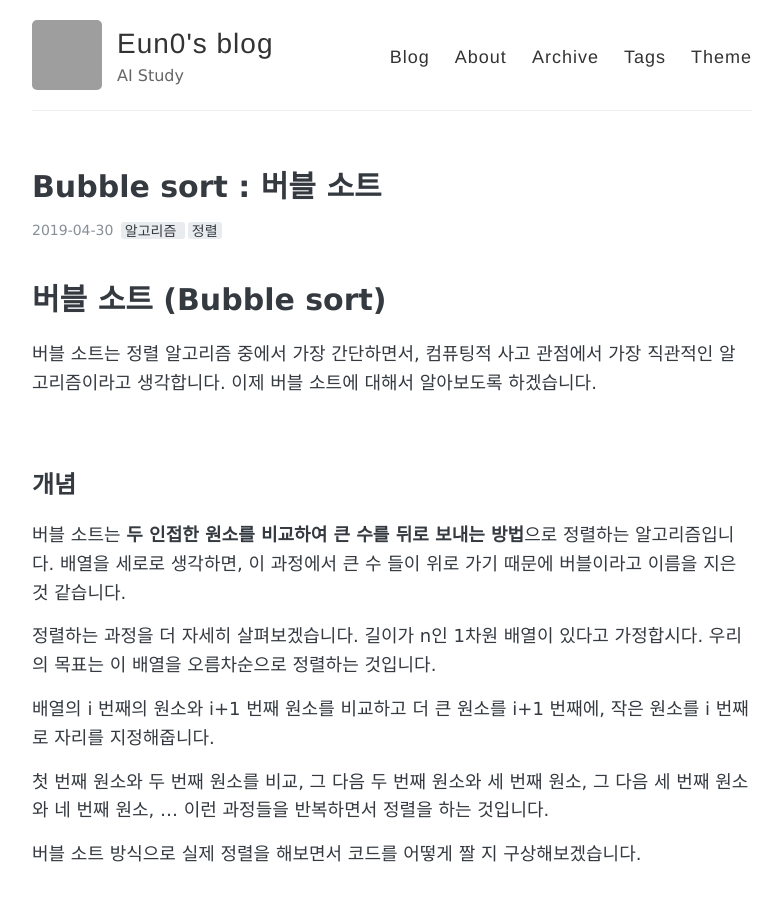
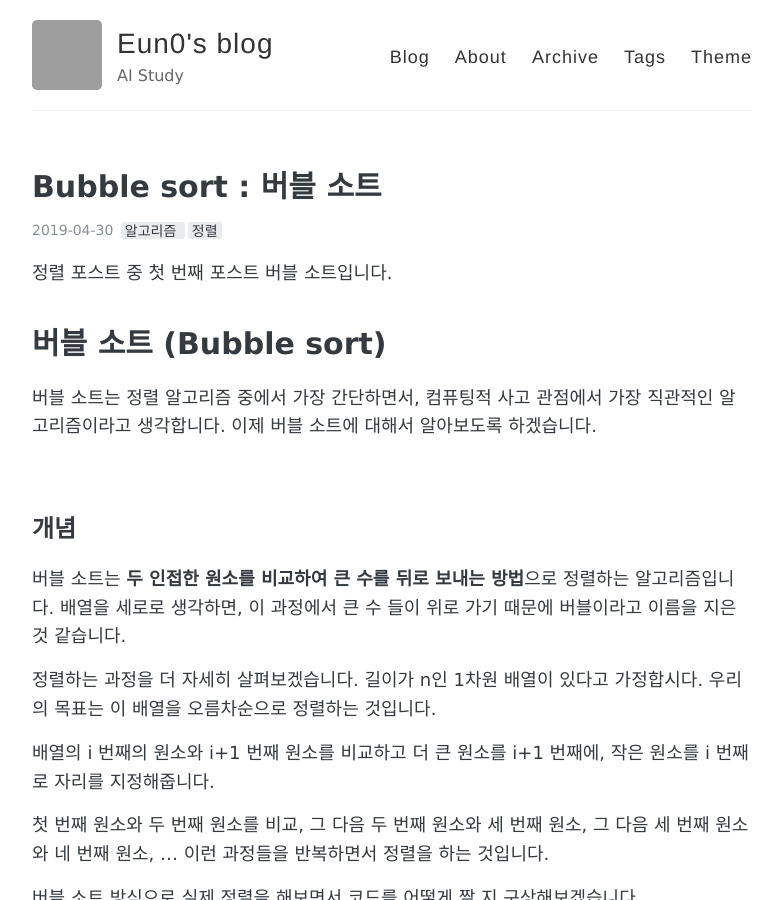
Before and after one commit to Eun0/Eun0.github.io, a Jekyll site: the page built from _posts/2019-04-30-bubble-sort.md, in a window 1280 px wide and 900 px high. Shown: the whole window, without its empty margins (248-1030 px from the left). Built offline with Jekyll 4.4.1, drawn with Linux system fonts in a browser that asks for light colours; formulas are drawn with MathJax 3; comment, search, counter and statistics services are not loaded; grey boxes are pictures that could not be loaded.

Commit message:
Update 2019-04-30-bubble-sort.md

```diff
--- a/_posts/2019-04-30-bubble-sort.md
+++ b/_posts/2019-04-30-bubble-sort.md
@@ -6,6 +6,7 @@ use_math : true
 comments: true
 ---
 
+정렬 포스트 중 첫 번째 포스트 버블 소트입니다.
 
 # 버블 소트 (Bubble sort)
 
```
